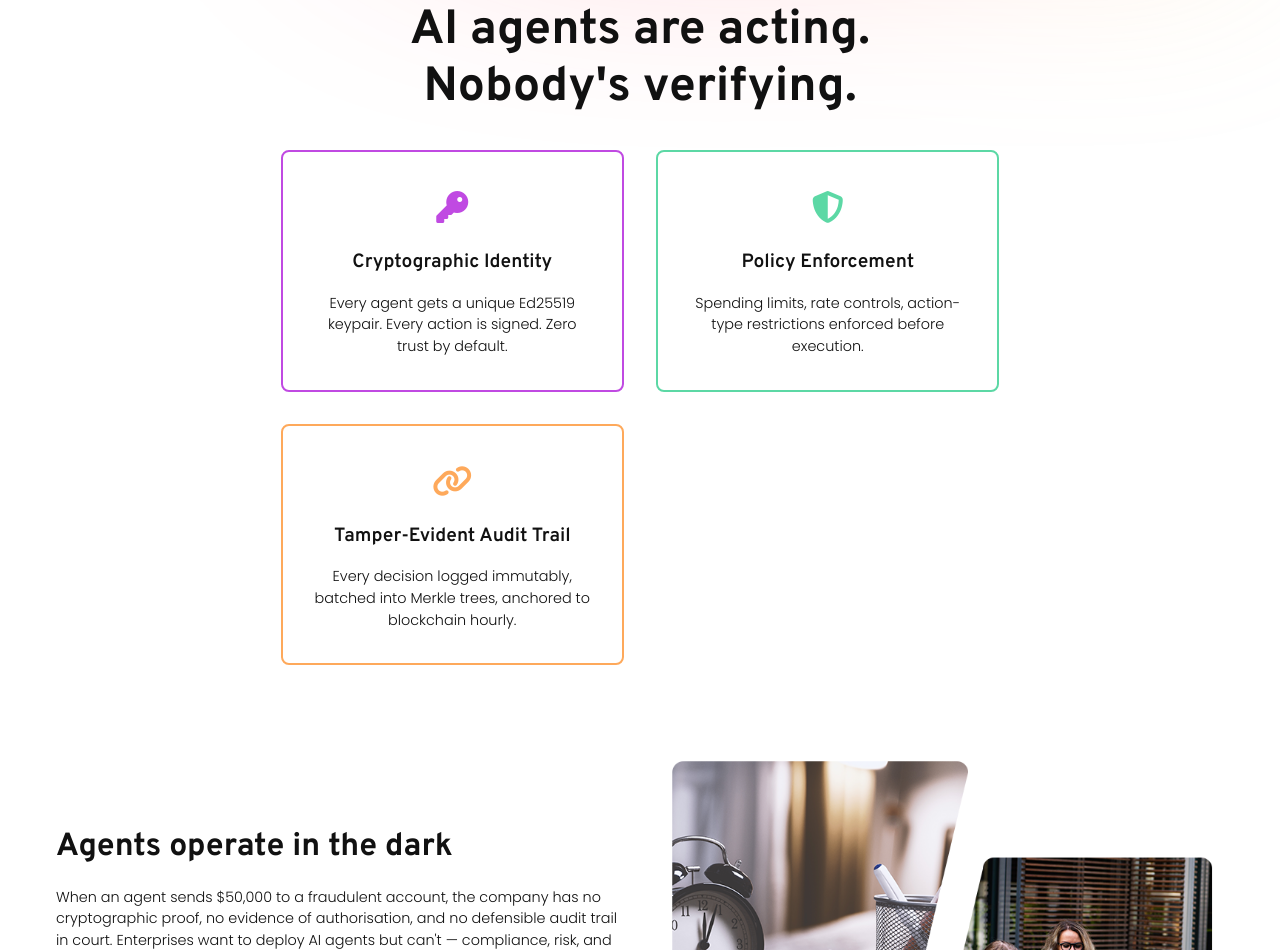
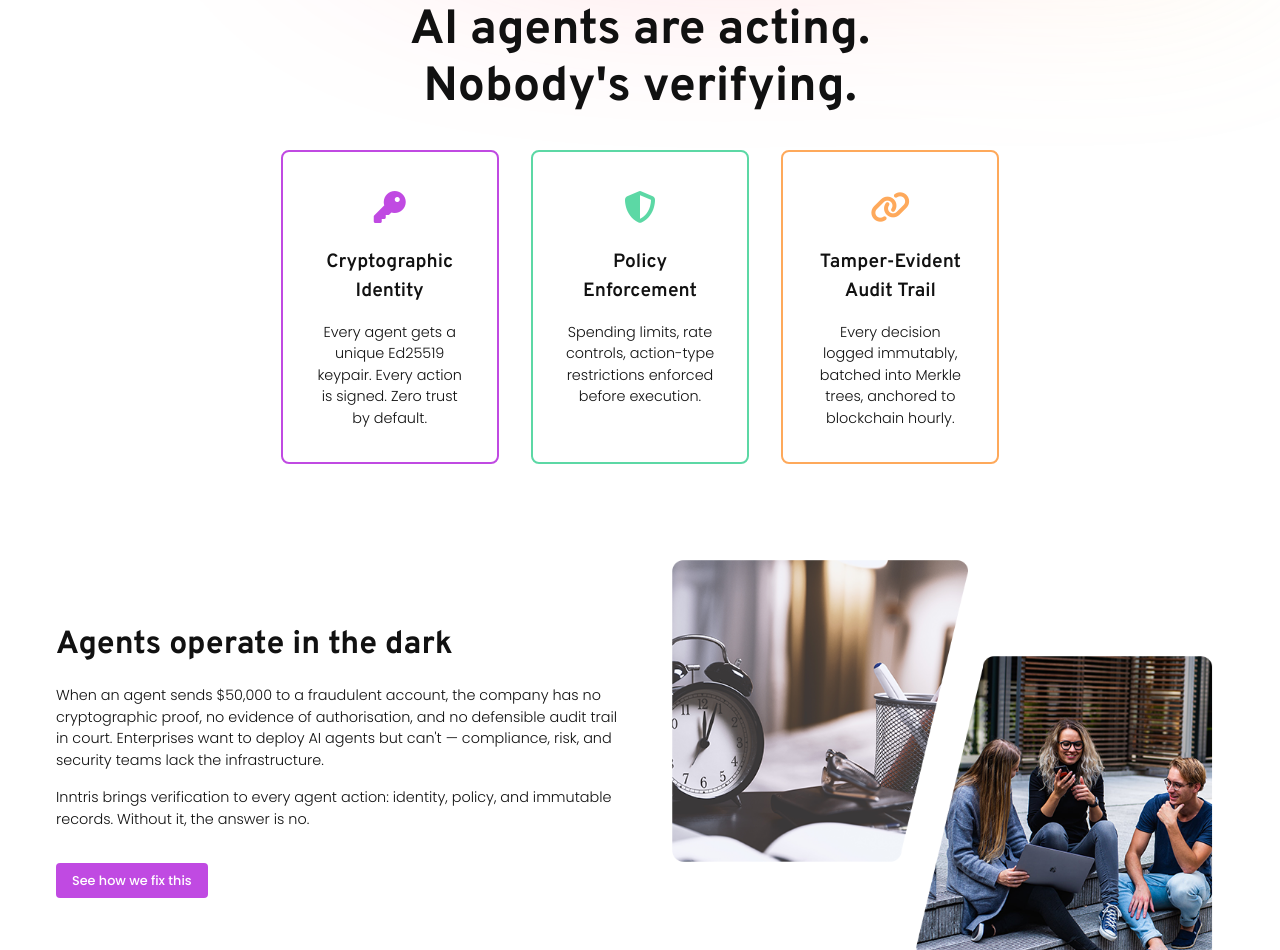
Before and after one commit to KingsmanRon/Inntris, a plain HTML site: page index final.html in a window 1280 px wide. Shown: the part 922-1872 px from the top of the page. Drawn offline with nearby package versions, Linux system fonts and the light colour scheme; animation ran at ten frames a second.

Commit message:
Change grid column min width from 280px to 100px

```diff
--- a/index final.html
+++ b/index final.html
@@ -258,7 +258,7 @@
     /* ensure features are side by side (already in template, but we reaffirm) */
     .features {
       display: grid;
-      grid-template-columns: repeat(auto-fit, minmax(280px, 1fr));
+      grid-template-columns: repeat(auto-fit, minmax(100px, 1fr));
       gap: 2rem;
     }
   </style>
```
